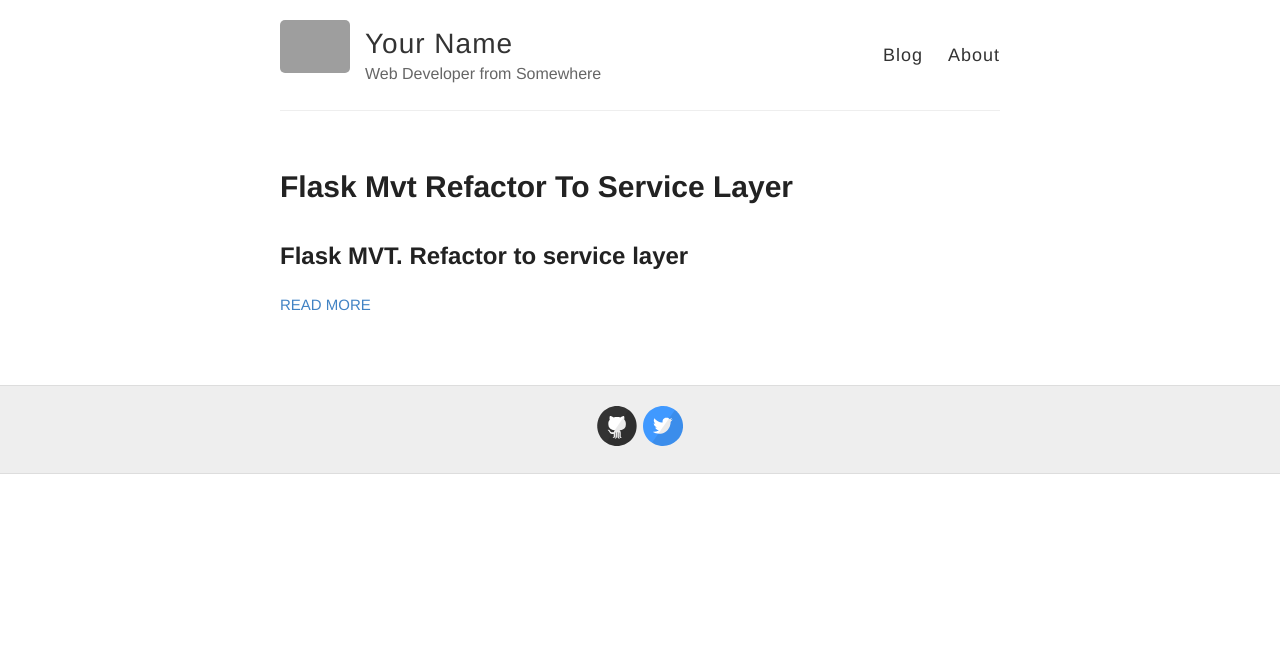
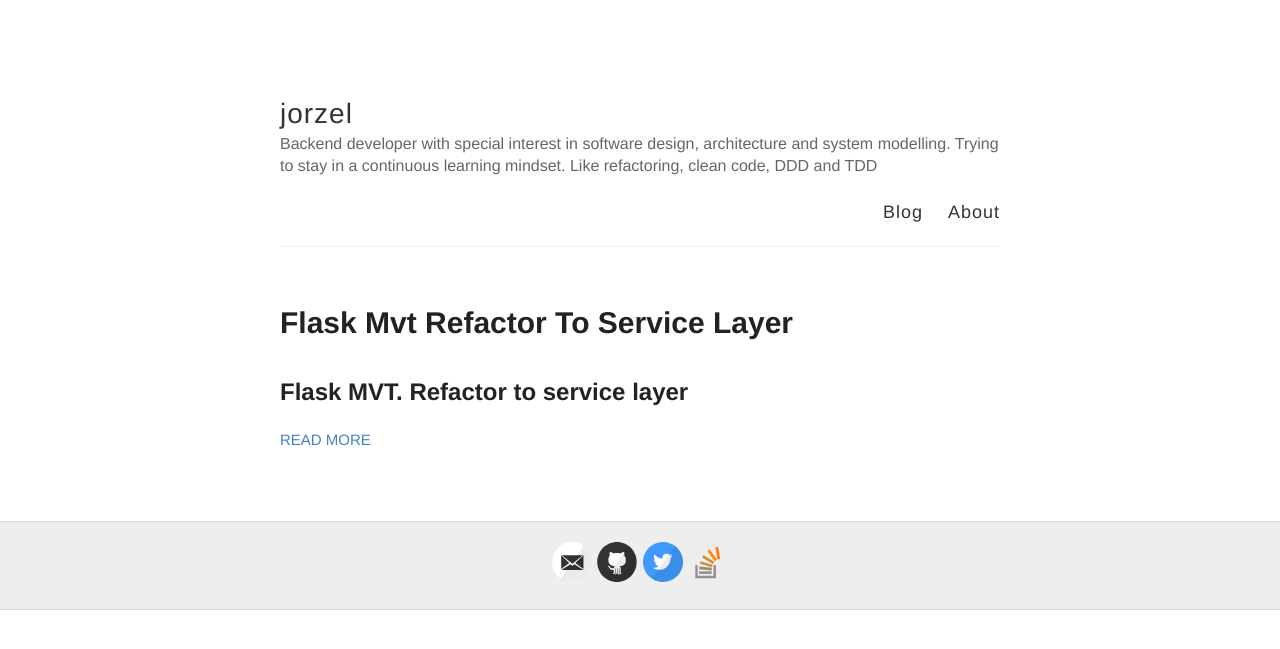
Before and after one commit to jorzel/jorzel.github.io, a Jekyll site: the page built from index.html, in a window 1280 px wide. Shown: the top 649 px of the page. Built offline with Jekyll 4.4.1, drawn with Linux system fonts in a browser that asks for light colours; grey boxes are pictures that could not be loaded.

Commit message:
Customize index.html

```diff
--- a/_config.yml
+++ b/_config.yml
@@ -3,13 +3,13 @@
 #
 
 # Name of your site (displayed in the header)
-name: Your Name
+name: jorzel
 
 # Short bio or description (displayed in the header)
-description: Web Developer from Somewhere
+description: Backend developer with special interest in software design, architecture and system modelling. Trying to stay in a continuous learning mindset. Like refactoring, clean code, DDD and TDD
 
 # URL of your avatar or profile pic (you could use your GitHub profile pic)
-avatar: https://raw.githubusercontent.com/barryclark/jekyll-now/master/images/jekyll-logo.png
+avatar:
 
 #
 # Flags below are optional
@@ -18,16 +18,16 @@ avatar: https://raw.githubusercontent.com/barryclark/jekyll-now/master/images/je
 # Includes an icon in the footer for each username you enter
 footer-links:
   dribbble:
-  email:
+  email: orzel.jarek@gmail.com
   facebook:
   flickr:
-  github: barryclark/jekyll-now
+  github: jorzel
   instagram:
   linkedin:
   pinterest:
   rss: # just type anything here for a working RSS icon
-  twitter: jekyllrb
-  stackoverflow: # your stackoverflow profile, e.g. "users/50476/bart-kiers"
+  twitter: jareko17
+  stackoverflow: users/7938435/jorzel
   youtube: # channel/<your_long_string> or user/<user-name>
   googleplus: # anything in your profile username that comes after plus.google.com/
 
```
